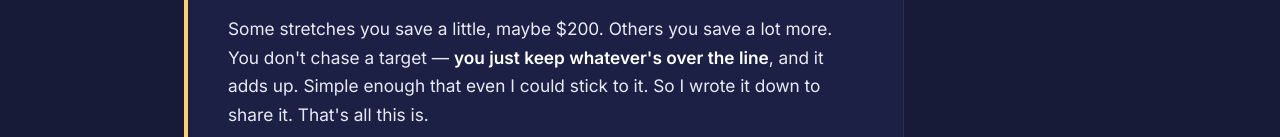
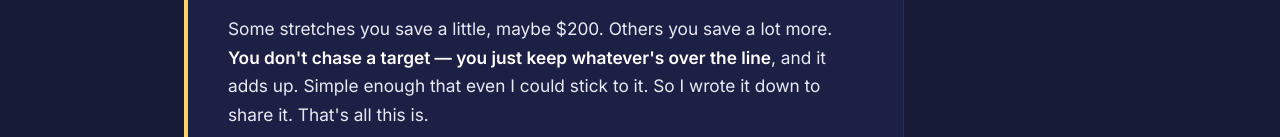
Before and after one commit to bjanish/leanbaseline, a plain HTML site: page index.html in a window 1280 px wide. Shown: the part 3120-3257 px from the top of the page. Drawn offline with Linux system fonts and the light colour scheme; no server answers.

Commit message:
Bold the full idea: don't chase a target, keep whatever's over the line

```diff
--- a/index.html
+++ b/index.html
@@ -186,7 +186,7 @@
             </p>
             <p>
               Some stretches you save a little, maybe $200. Others you save a lot
-              more. You don't chase a target — <strong>you just keep whatever's
+              more. <strong>You don't chase a target — you just keep whatever's
               over the line</strong>, and it adds up. Simple enough that even I
               could stick to it. So
               I wrote it down to share it. That's all this is.
```
